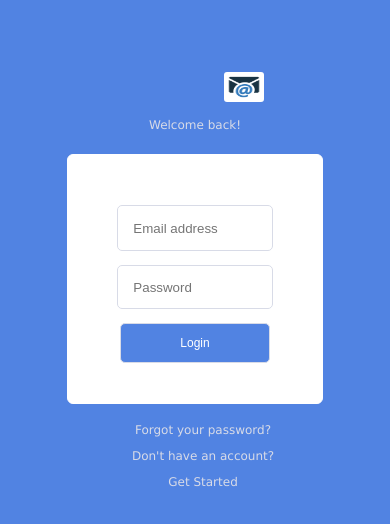
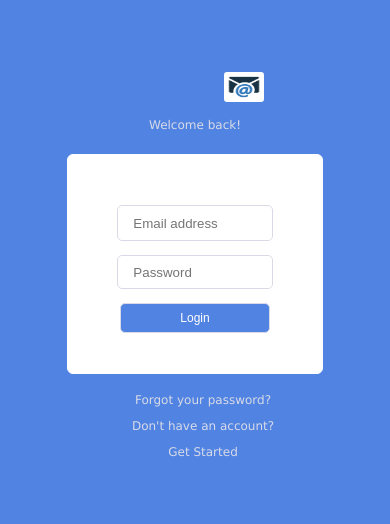
Before and after one commit to bashiir307/My-first-project, a plain HTML site: page index.html in a window 390 px wide. Drawn offline with Linux system fonts and the light colour scheme.

Commit message:
Update style.css

```diff
--- a/style.css
+++ b/style.css
@@ -86,12 +86,15 @@ img{
 	}
 	#user{
 		width: 150px;
+		height: 30px;
 	}
 	#pword{
 		width: 150px;
+		height:30px;
 	}
 	.log{
 		width: 150px;
+		height:30px;
 	}
 	img{
 		height: 30px;
```
